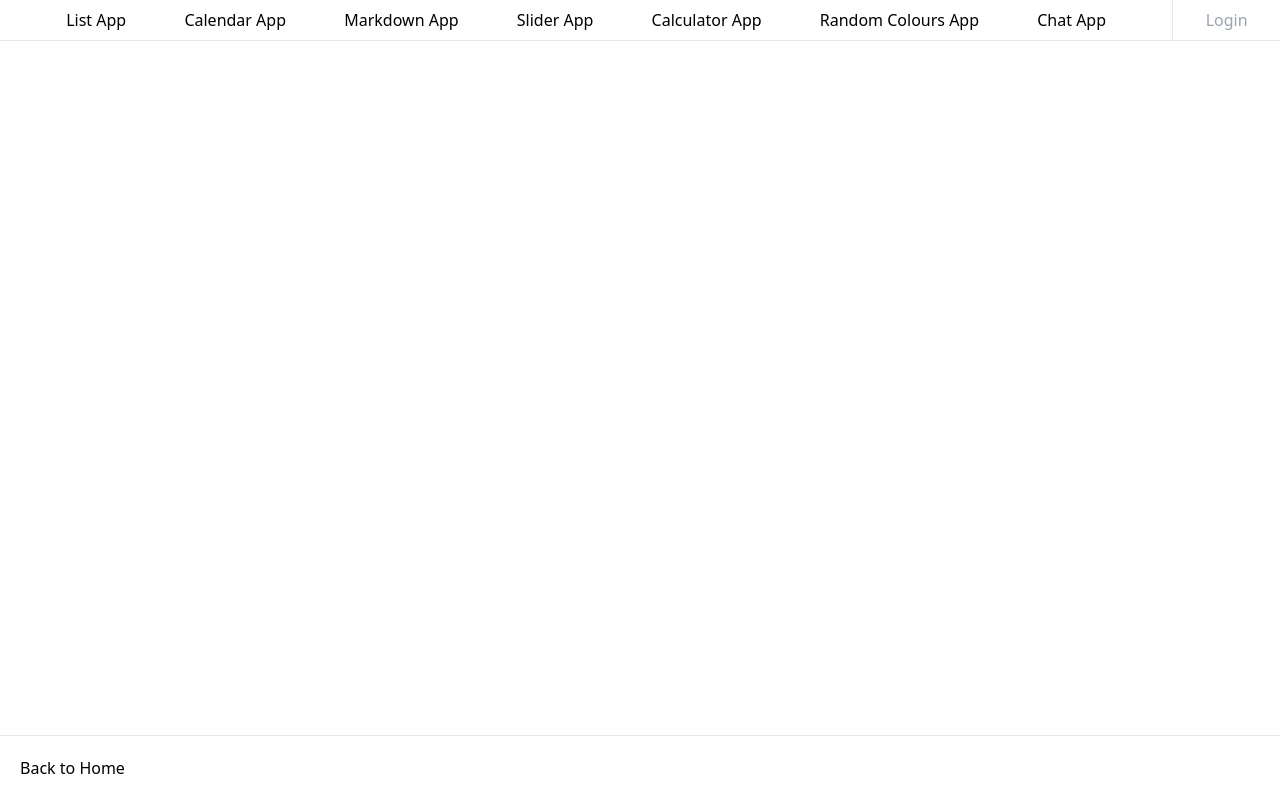
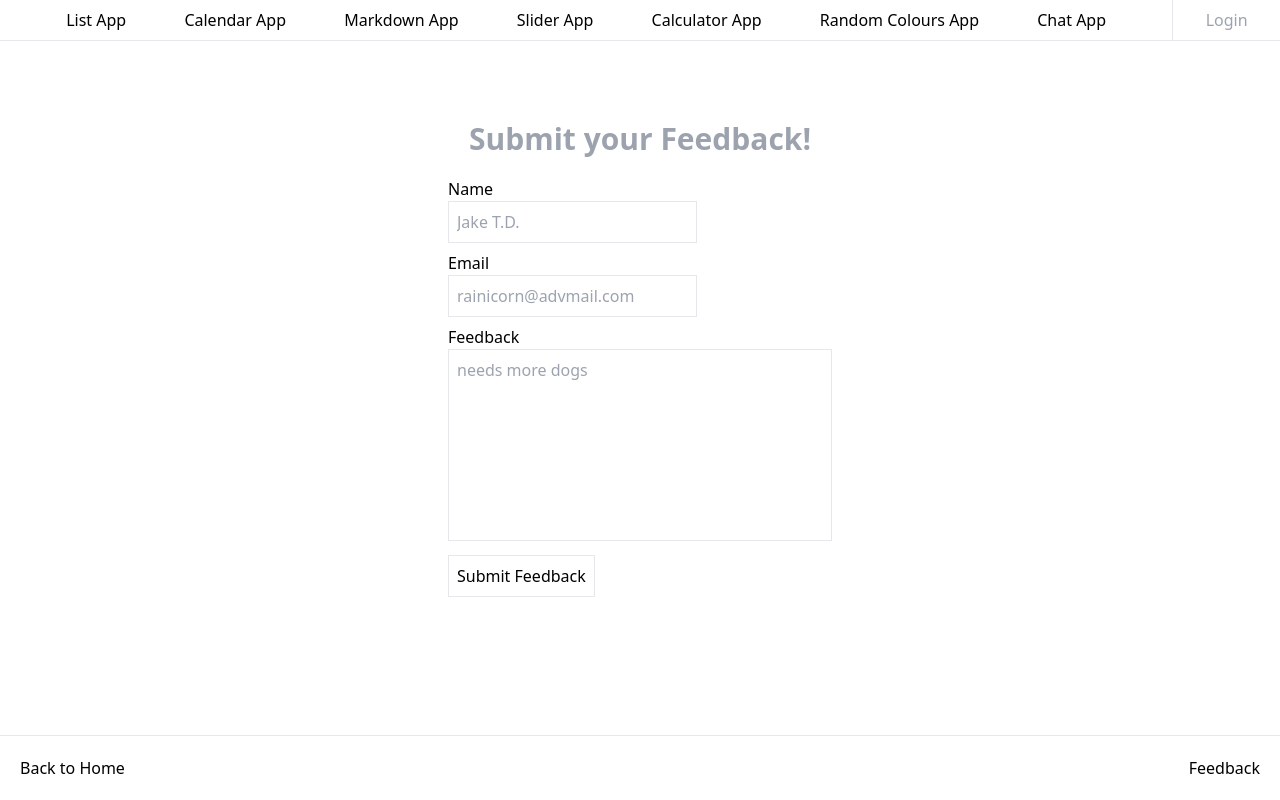
Before and after one commit to maplepancakes/vue-3-project-showcase, a Vue app: page /feedback in a window 1280 px wide. Built offline with nearby package versions, Linux system fonts and the light colour scheme; no server answers; the database is empty.

Commit message:
Addition of feedback form

```diff
--- a/src/components/AppFooter.vue
+++ b/src/components/AppFooter.vue
@@ -1,6 +1,9 @@
 <template>
   <footer class="border-t w-full fixed bottom-0 p-5 bg-white">
+    <div class="flex justify-between">
       <router-link to="/homePage" class="hover:text-gray-400 transition ease-out duration-500">Back to Home</router-link>
+      <router-link to="/feedback" class="hover:text-gray-400 transition ease-out duration-500">Feedback</router-link>
+    </div>
   </footer>
 </template>
 
--- /dev/null
+++ b/src/components/FeedbackForm.vue
@@ -0,0 +1,107 @@
+<template>
+    <form @submit.prevent="onSubmit">
+        <label>Name</label>
+        <br/>
+        <input ref="name" type="text" :class="defaultInputStyle()" class="mb-2" placeholder="Jake T.D."/>
+        <br/>
+        <label>Email</label>
+        <br/>
+        <input ref="email" type="email" :class="defaultInputStyle()" class="mb-2" placeholder="rainicorn@advmail.com"/>
+        <br/>
+        <label>Feedback</label>
+        <br/>
+        <textarea ref="feedback" :class="defaultInputStyle()" class="mb-2 h-48 w-96 resize-none" placeholder="needs more dogs" maxlength="200"></textarea>
+        <br/>
+        <button type="submit" @click="submitFormToFirebase()" :class="defaultButtonHoverStyle()" class="border p-2">
+            <slot name="buttonLabel"></slot>
+        </button>
+    </form>
+</template>
+
+<script>
+import { ref, onMounted } from "vue";
+
+import firebase from "../firebase/firebase.js";
+import FirebaseMethods from "../composition/FirebaseMethods.js";
+import defaultButtonHoverStyle from "../mixins/defaultButtonHoverStyle.js";
+import defaultInputStyle from "../mixins/defaultInputStyle.js";
+
+export default
+{
+    mixins:
+    [
+        defaultButtonHoverStyle,
+        defaultInputStyle,
+    ],
+    setup()
+    {
+        const name = ref("");
+        const email = ref("");
+        const feedback = ref("");
+        const feedbackCounter = ref({});
+
+        function submitFormToFirebase()
+        {
+            if (name.value.value === "")
+            {
+                name.value.classList.add("border-red-400");
+            }
+
+            if (email.value.value === "")
+            {
+                email.value.classList.add("border-red-400");
+            }
+
+            if (feedback.value.value === "")
+            {
+                feedback.value.classList.add("border-red-400");
+
+                return;
+            }
+
+            try
+            {
+                // updates "feedback" tree in firebase
+                firebase.database().ref("feedback/feedback/" + feedbackCounter.value.toString().padStart(20, "0")).set(
+                {
+                    name: name.value.value,
+                    email: email.value.value,
+                    feedback: feedback.value.value,
+                });
+
+                // updates "feedbackCounter" in firebase
+                firebase.database().ref("feedback/feedbackCounter/").set(feedbackCounter.value + 1);
+
+                alert("Your feedback has been received!");
+
+                name.value.value = email.value.value = feedback.value.value = "";
+                name.value.classList.remove("border-red-400");
+                email.value.classList.remove("border-red-400");
+                feedback.value.classList.remove("border-red-400");
+            }
+            catch(error)
+            {
+                alert("Feedback submission failed :(");
+
+                console.log(error);
+            }
+        }
+
+        onMounted(() =>
+        {
+            FirebaseMethods.readDataFromFirebaseUsingRef("feedback/feedbackCounter/", feedbackCounter);
+        })
+
+        return {
+            name,
+            email,
+            feedback,
+            submitFormToFirebase,
+        }
+    }
+}
+</script>
+
+<style>
+
+</style>
--- /dev/null
+++ b/src/pages/Feedback.vue
@@ -0,0 +1,23 @@
+<template>
+  <div>
+    <h1 class="text-3xl text-center font-bold text-gray-400 mt-20">Submit your Feedback!</h1>
+    <div class="mt-5 flex justify-center w-full">
+      <FeedbackForm>
+        <template v-slot:buttonLabel>Submit Feedback</template>
+      </FeedbackForm>
+    </div>
+  </div>
+</template>
+
+<script>
+import FeedbackForm from "../components/FeedbackForm.vue";
+
+export default
+{
+  components: {FeedbackForm},
+}
+</script>
+
+<style>
+
+</style>
--- a/src/router/router.js
+++ b/src/router/router.js
@@ -1,5 +1,6 @@
 import { createRouter, createWebHistory } from 'vue-router';
 import HomePage from '../pages/HomePage.vue';
+import Feedback from '../pages/Feedback.vue';
 import ListApp from '../pages/ListApp.vue';
 import CalendarApp from '../pages/CalendarApp.vue';
 import MarkdownApp from '../pages/MarkdownApp.vue';
@@ -14,6 +15,11 @@ const routes =
     path: '/homePage',
     name: 'Home Page',
     component: HomePage,
+  },
+  {
+    path: '/feedback',
+    name: 'Feedback',
+    component: Feedback,
   },
   {
     path: '/listApp',
```
